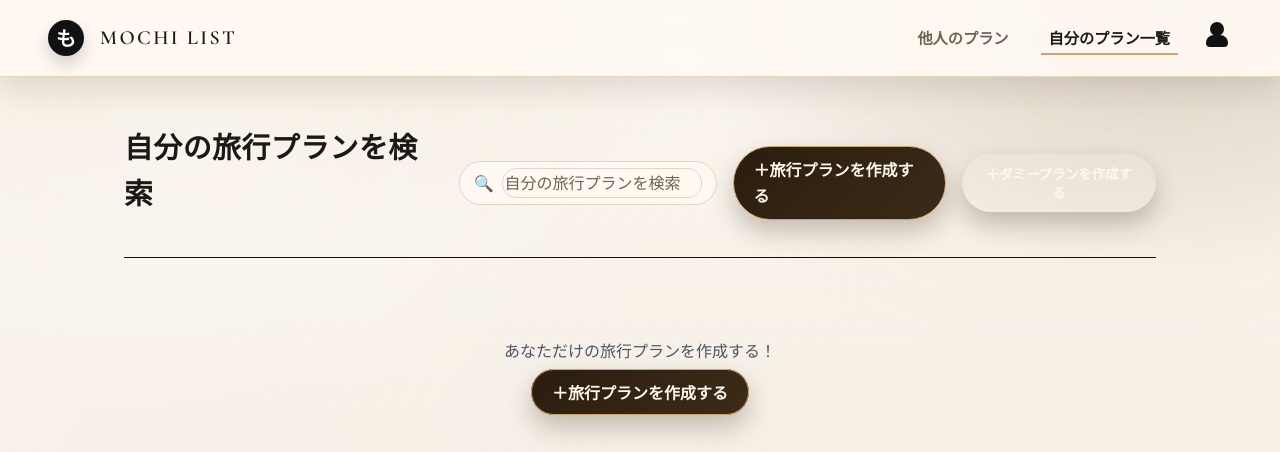
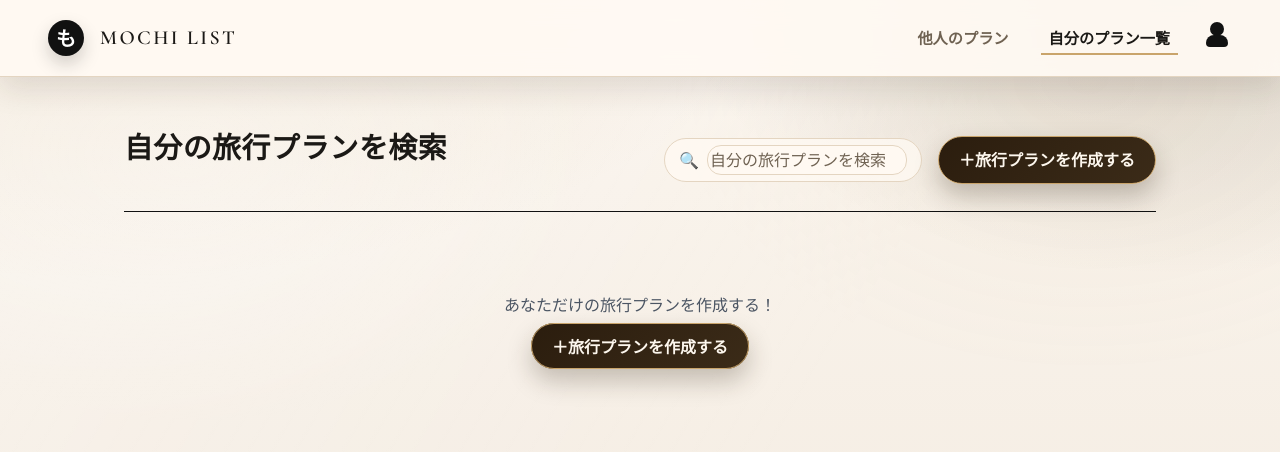
Before and after one commit to kokoriko3/motilist, a Flask app: page /plans/ in a window 1280 px wide. Shown: the top 452 px of the page. Run offline with Flask 3, Linux system fonts and the light colour scheme; the visitor is signed in with stand-in values (Sample User, id 1); data that the repository does not hold is empty.

Commit message:
ダミープラン削除

```diff
--- a/app/templates/plan/list.html
+++ b/app/templates/plan/list.html
@@ -21,11 +21,6 @@
           </label>
         </form>
         <a class="plan-index__create plan-index__create--ghost" href="{{ url_for('plan.plan_create_form') }}">＋旅行プランを作成する</a>
-        <form action="{{ url_for('plan.create_dummy_plan') }}" method="post" style="display: inline;">
-            <button type="submit" class="plan-index__create plan-index__create--ghost" style="cursor: pointer; background: none; border: none; /* 必要に応じてスタイル調整 */">
-                ＋ダミープランを作成する
-            </button>
-        </form>
       </div>
     </header>
 
```
